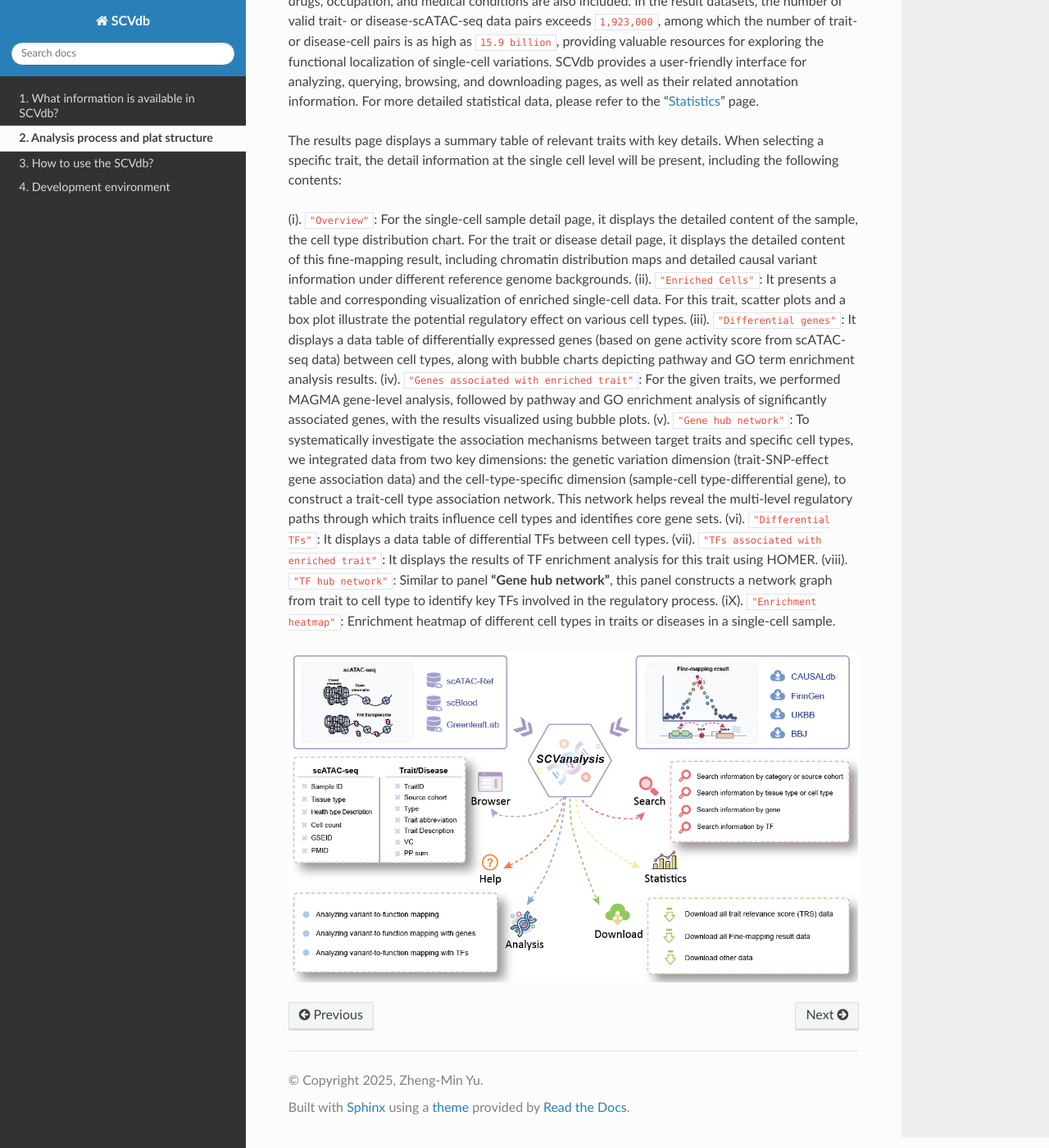
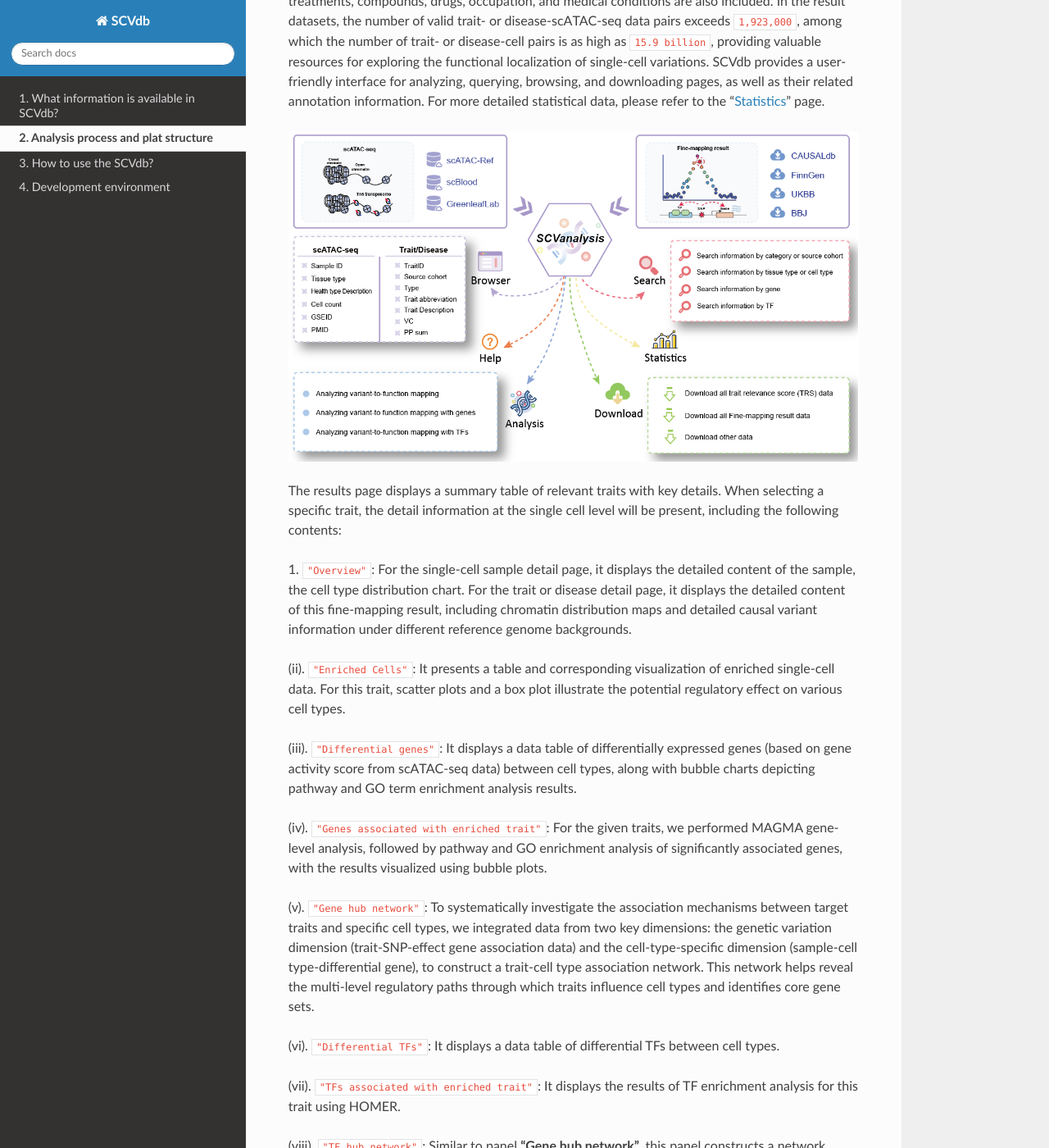
Before and after one commit to YuZhengM/scvmap-tutorial, a Sphinx documentation site: the page built from docs/source/structure.rst, in a window 1280 px wide and 1400 px high, scrolled down 412 px. Shown: the whole window at 82% size. Built offline with Sphinx 7.4.7 and the Read the Docs theme 3.1.0, drawn with Linux system fonts in a browser that asks for light colours; pages that are not in the unit, such as notebooks, are missing from menus; some of the changed text lies outside the part shown.

Commit message:
feat: 完善图架构文档

```diff
--- a/docs/source/index.rst
+++ b/docs/source/index.rst
@@ -5,9 +5,9 @@ Welcome to SCVdb's documentation!
 ==================================
 
 
-A comprehensive platform for human **integrating** `single-cell chromatin accessibility data` with `causal variant effects`.
+A comprehensive platform for human **integrating** ``single-cell chromatin accessibility data`` with ``causal variant effects``.
 
-`SCVdb` database access link: `https://bio.liclab.net/scvdb/ <https://bio.liclab.net/scvdb/>`_
+**`SCV`**db database access link: `https://bio.liclab.net/scvdb/ <https://bio.liclab.net/scvdb/>`_
 
 .. image:: ./img/overview.png
 
--- a/docs/source/structure.rst
+++ b/docs/source/structure.rst
@@ -18,30 +18,38 @@ provides a user-friendly interface for analyzing, querying, browsing, and downlo
 their related annotation information. For more detailed statistical data, please refer to the
 "`Statistics <https://bio.liclab.net/scvdb/statistics>`_" page.
 
+.. image:: img/structure/structure.png
+
 The results page displays a summary table of relevant traits with key details. When selecting a specific trait,
 the detail information at the single cell level will be present, including the following contents:
 
-(i). ``"Overview"``: For the single-cell sample detail page, it displays the detailed content of the sample,
+1. ``"Overview"``: For the single-cell sample detail page, it displays the detailed content of the sample,
 the cell type distribution chart. For the trait or disease detail page, it displays the detailed content of
 this fine-mapping result, including chromatin distribution maps and detailed causal variant information under
 different reference genome backgrounds.
+
 (ii). ``"Enriched Cells"``: It presents a table and corresponding visualization of enriched single-cell data.
 For this trait, scatter plots and a box plot illustrate the potential regulatory effect on various cell types.
+
 (iii). ``"Differential genes"``: It displays a data table of differentially expressed genes (based on gene
 activity score from scATAC-seq data) between cell types, along with bubble charts depicting pathway and GO
 term enrichment analysis results.
+
 (iv). ``"Genes associated with enriched trait"``: For the given traits, we performed MAGMA gene-level analysis,
 followed by pathway and GO enrichment analysis of significantly associated genes, with the results visualized
 using bubble plots.
+
 (v). ``"Gene hub network"``: To systematically investigate the association mechanisms between target traits and
 specific cell types, we integrated data from two key dimensions: the genetic variation dimension
 (trait-SNP-effect gene association data) and the cell-type-specific dimension
 (sample-cell type-differential gene), to construct a trait-cell type association network. This network helps
 reveal the multi-level regulatory paths through which traits influence cell types and identifies core gene sets.
+
 (vi). ``"Differential TFs"``: It displays a data table of differential TFs between cell types.
+
 (vii). ``"TFs associated with enriched trait"``: It displays the results of TF enrichment analysis for this trait using HOMER.
+
 (viii). ``"TF hub network"``: Similar to panel **"Gene hub network"**, this panel constructs a network graph from
 trait to cell type to identify key TFs involved in the regulatory process.
+
 (iX). ``"Enrichment heatmap"``: Enrichment heatmap of different cell types in traits or diseases in a single-cell sample.
-
-.. image:: img/structure/structure.png
```
Also changed, not shown: other parts of docs/source/structure.rst (+1 -1 lines), docs/source/usage/statistics.rst (line endings or trailing spaces).
